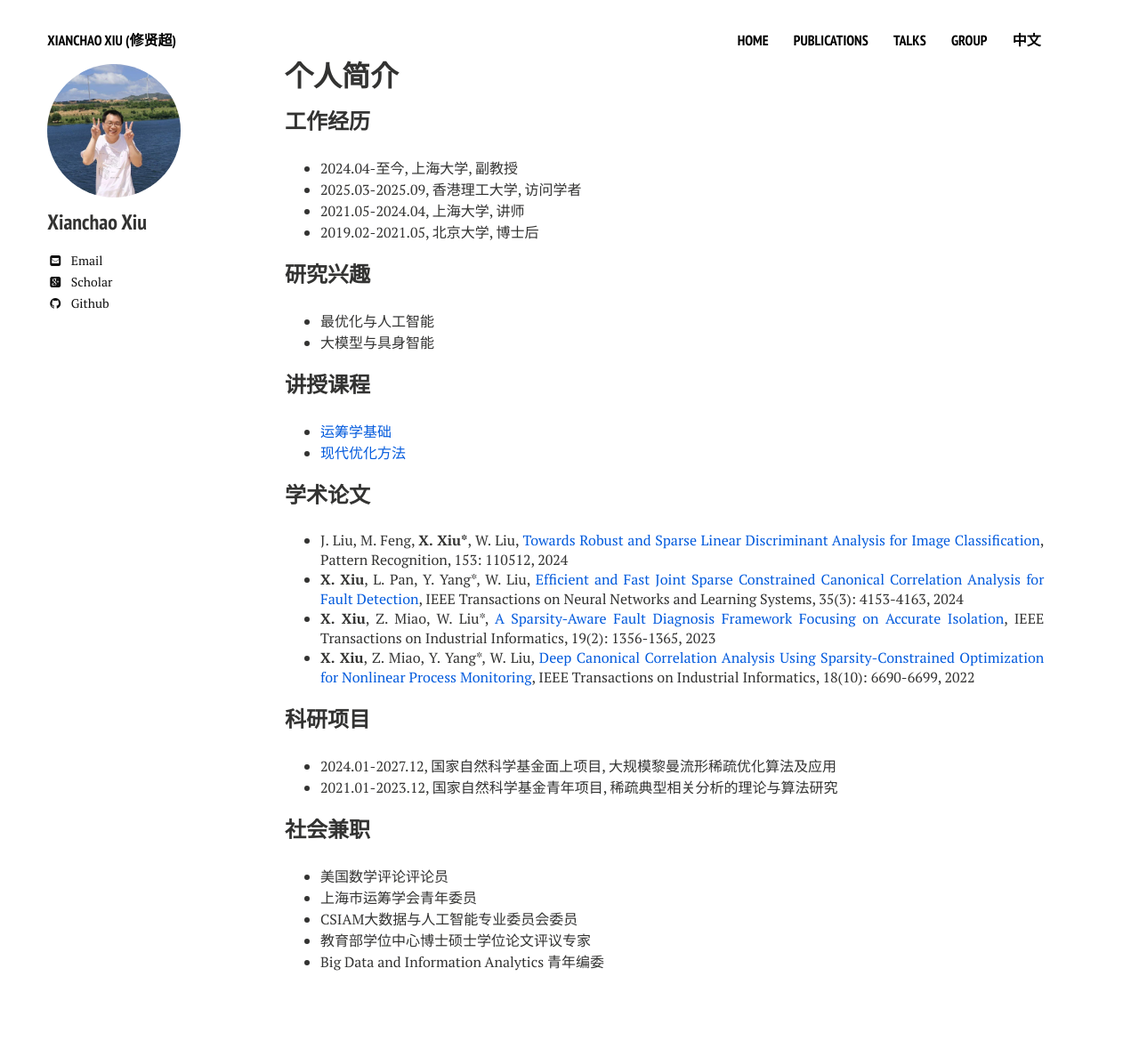
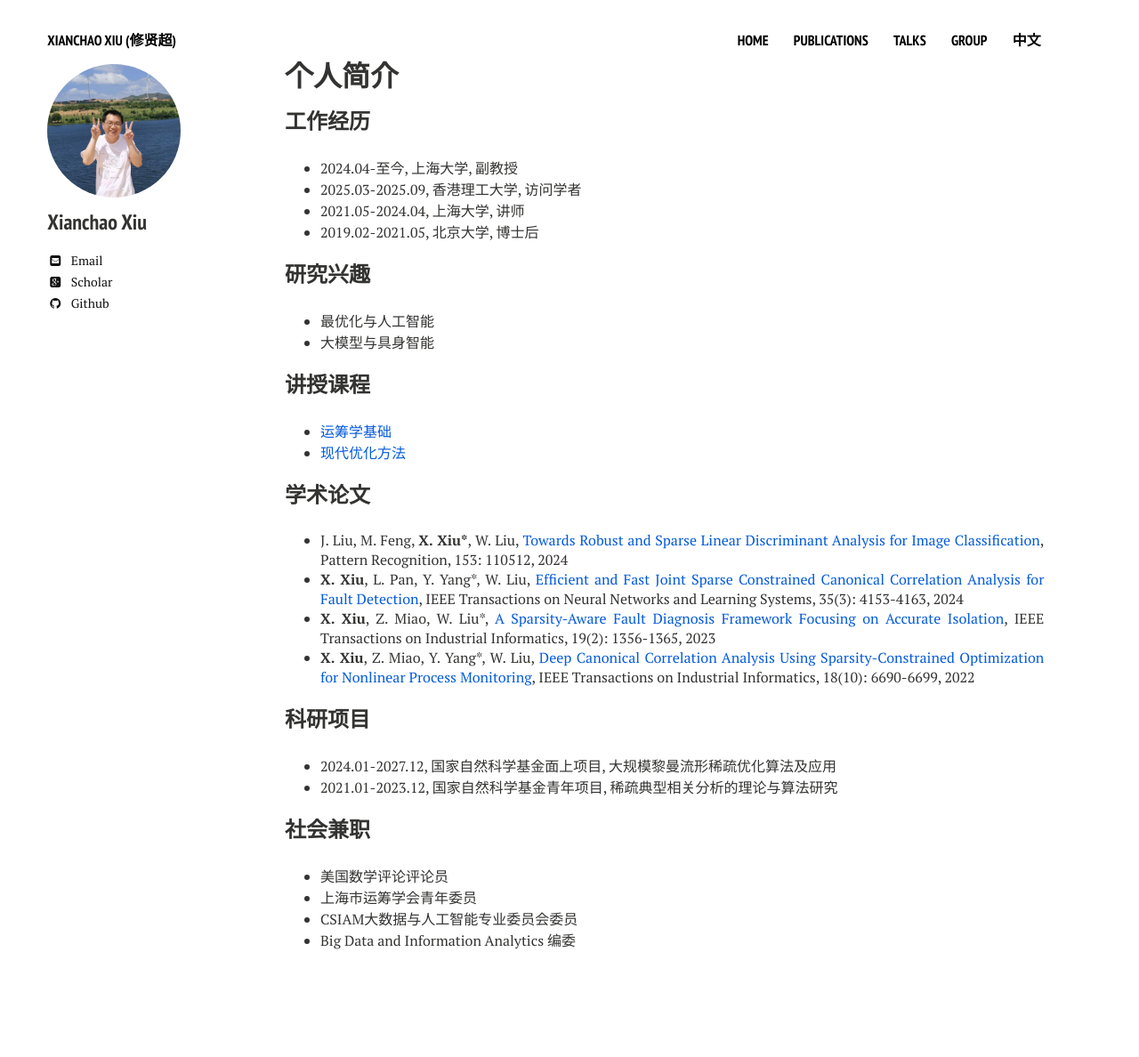
Before and after one commit to xianchaoxiu/xianchaoxiu.github.io, a Jekyll site: the page built from chinese/index.md, in a window 1280 px wide. Shown: the whole page at 89% size. Built offline with Jekyll 4.4.1, drawn with Linux system fonts in a browser that asks for light colours; nearby versions of some CDN libraries; after the commit the page ends 1164 px from its top, so only the background shows below that.

Commit message:
Update index.md

```diff
--- a/chinese/index.md
+++ b/chinese/index.md
@@ -43,5 +43,4 @@ share: false
 * 美国数学评论评论员 <br>
 * 上海市运筹学会青年委员 <br>
 * CSIAM大数据与人工智能专业委员会委员 <br>
-* 教育部学位中心博士硕士学位论文评议专家 <br>
-* Big Data and Information Analytics 青年编委<br>
+* Big Data and Information Analytics 编委<br>
```
